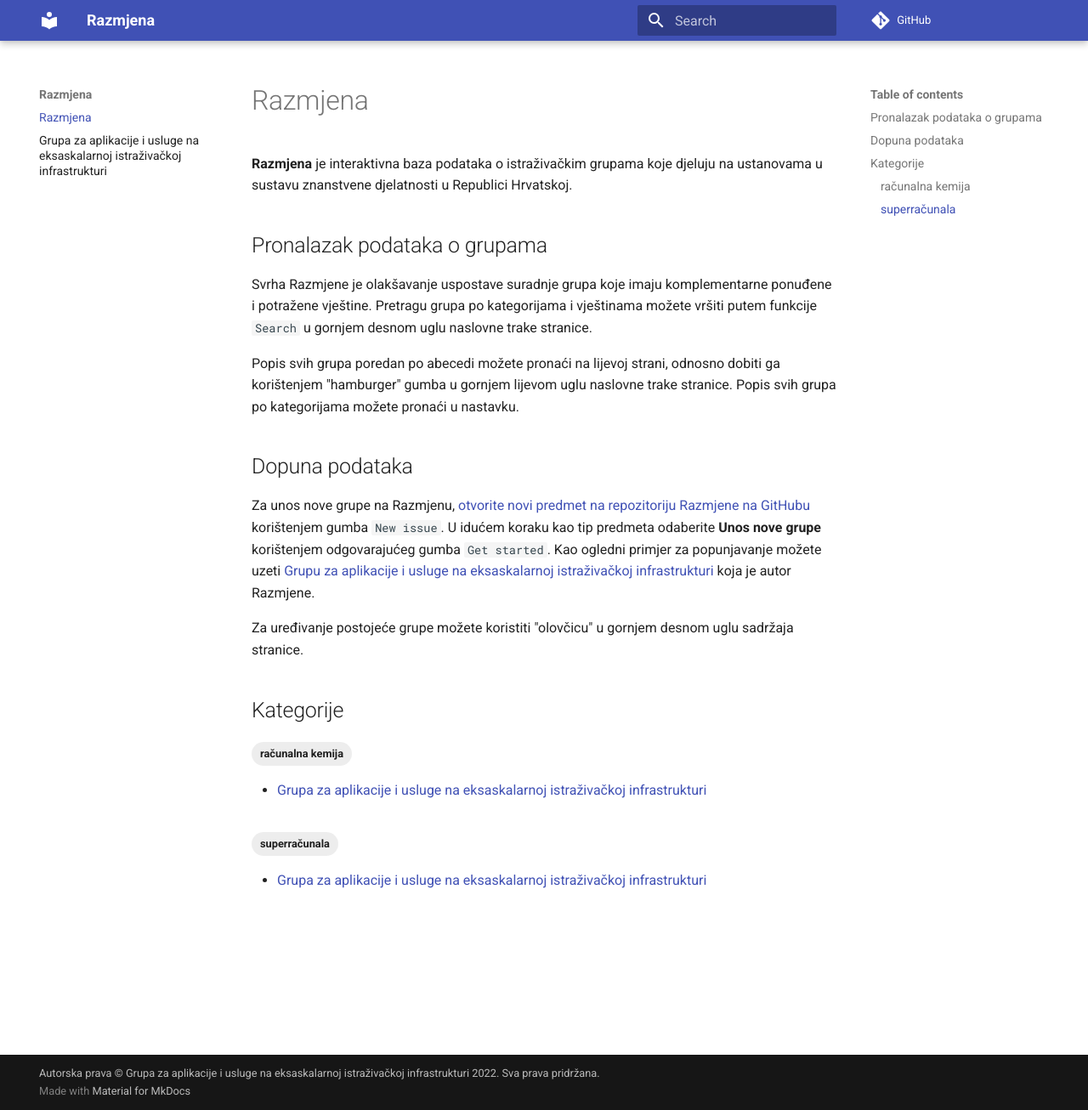
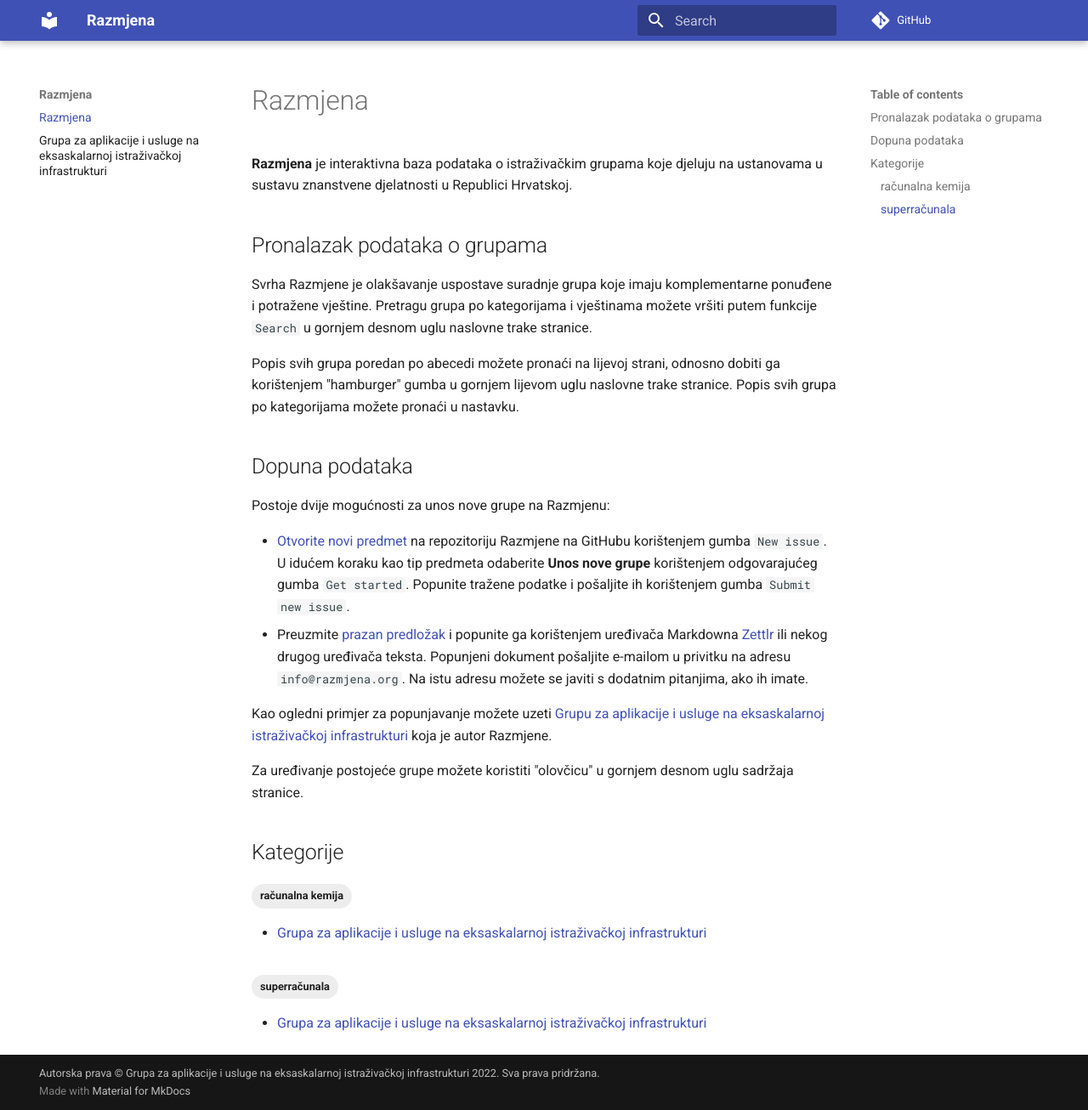
Before and after one commit to razmjena/razmjena.github.io, an MkDocs documentation site: the page built from docs/index.md, in a window 1280 px wide and 1306 px high. Shown: the whole window at 85% size. Built offline with MkDocs 1.6.1 and Material for MkDocs 9.7.7, drawn with Linux system fonts in a browser that asks for light colours; comment, search, counter and statistics services are not loaded.

Commit message:
Added submission option via e-amil

```diff
--- a/docs/index.md
+++ b/docs/index.md
@@ -10,7 +10,12 @@ Popis svih grupa poredan po abecedi možete pronaći na lijevoj strani, odnosno
 
 ## Dopuna podataka
 
-Za unos nove grupe na Razmjenu, [otvorite novi predmet na repozitoriju Razmjene na GitHubu](https://github.com/razmjena/razmjena/issues) korištenjem gumba `New issue`. U idućem koraku kao tip predmeta odaberite **Unos nove grupe** korištenjem odgovarajućeg gumba `Get started`. Kao ogledni primjer za popunjavanje možete uzeti [Grupu za aplikacije i usluge na eksaskalarnoj istraživačkoj infrastrukturi](gaseri.md) koja je autor Razmjene.
+Postoje dvije mogućnosti za unos nove grupe na Razmjenu:
+
+- [Otvorite novi predmet](https://github.com/razmjena/razmjena/issues) na repozitoriju Razmjene na GitHubu korištenjem gumba `New issue`. U idućem koraku kao tip predmeta odaberite **Unos nove grupe** korištenjem odgovarajućeg gumba `Get started`. Popunite tražene podatke i pošaljite ih korištenjem gumba `Submit new issue`.
+- Preuzmite [prazan predložak](https://raw.githubusercontent.com/razmjena/razmjena/main/.github/ISSUE_TEMPLATE/novi-unos.md) i popunite ga korištenjem uređivača Markdowna [Zettlr](https://www.zettlr.com/) ili nekog drugog uređivača teksta. Popunjeni dokument pošaljite e-mailom u privitku na adresu `info@razmjena.org`. Na istu adresu možete se javiti s dodatnim pitanjima, ako ih imate.
+
+Kao ogledni primjer za popunjavanje možete uzeti [Grupu za aplikacije i usluge na eksaskalarnoj istraživačkoj infrastrukturi](gaseri.md) koja je autor Razmjene.
 
 Za uređivanje postojeće grupe možete koristiti "olovčicu" u gornjem desnom uglu sadržaja stranice.
 
```
